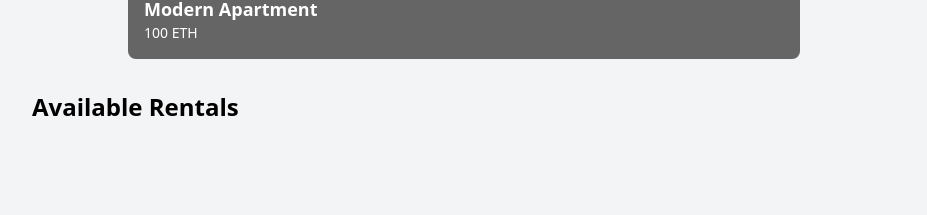
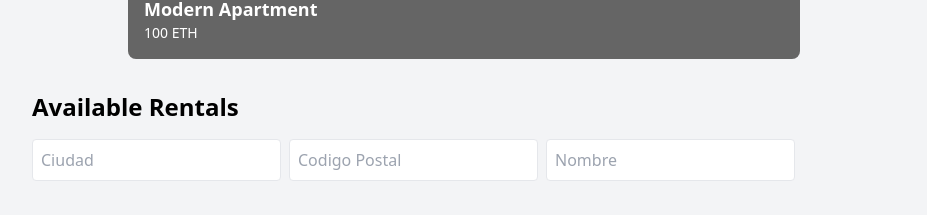
Before and after one commit to p2pdevmedia/Hackaton20025, a React (Create React App) app in the folder frontend/: page / in a window 1280 px wide. Shown: the part 373-588 px from the top of the page, without its empty margins (176-1103 px from the left). Built offline with nearby package versions, Linux system fonts and the light colour scheme.

Commit message:
Add property location fields and search

```diff
--- a/frontend/src/App.js
+++ b/frontend/src/App.js
@@ -14,6 +14,8 @@ function App() {
   const [properties, setProperties] = useState([]);
   const [titulo, setTitulo] = useState('');
   const [descripcion, setDescripcion] = useState('');
+  const [city, setCity] = useState('');
+  const [postalCode, setPostalCode] = useState('');
   const [precioUSDT, setPrecioUSDT] = useState('');
   const [seniaUSDT, setSeniaUSDT] = useState('');
   const [fotoSlider, setFotoSlider] = useState('');
@@ -21,6 +23,9 @@ function App() {
   const [fotoAvatar, setFotoAvatar] = useState('');
   const [url, setUrl] = useState('');
   const [page, setPage] = useState('home');
+  const [searchCity, setSearchCity] = useState('');
+  const [searchPostal, setSearchPostal] = useState('');
+  const [searchName, setSearchName] = useState('');
 
   const connect = async () => {
     if (!window.ethereum) {
@@ -46,6 +51,8 @@ function App() {
         id: p.id.toNumber(),
         titulo: p.titulo,
         descripcion: p.descripcion,
+        city: p.city,
+        postalCode: p.postalCode,
         precioWei: p.precioUSDT,
         seniaWei: p.seniaUSDT,
         precio: ethers.utils.formatEther(p.precioUSDT),
@@ -66,13 +73,15 @@ function App() {
   }, [account]);
 
   const listProperty = async () => {
-    if (!titulo || !descripcion || !precioUSDT || !fotoSlider || !fotosMini || !fotoAvatar || !url) return;
+    if (!titulo || !descripcion || !city || !postalCode || !precioUSDT || !fotoSlider || !fotosMini || !fotoAvatar || !url) return;
     const provider = new ethers.providers.Web3Provider(window.ethereum);
     const signer = provider.getSigner();
     const contract = new ethers.Contract(contractAddress, PropertyMarketplace.abi, signer);
     const tx = await contract.listProperty(
       titulo,
       descripcion,
+      city,
+      postalCode,
       ethers.utils.parseEther(precioUSDT),
       ethers.utils.parseEther(seniaUSDT || '0'),
       fotoSlider,
@@ -85,6 +94,8 @@ function App() {
     await tx.wait();
     setTitulo('');
     setDescripcion('');
+    setCity('');
+    setPostalCode('');
     setPrecioUSDT('');
     setSeniaUSDT('');
     setFotoSlider('');
@@ -148,6 +159,13 @@ function App() {
     },
   ];
 
+  const filtered = properties.filter(
+    p =>
+      (!searchCity || p.city.toLowerCase().includes(searchCity.toLowerCase())) &&
+      (!searchPostal || p.postalCode.includes(searchPostal)) &&
+      (!searchName || p.titulo.toLowerCase().includes(searchName.toLowerCase()))
+  );
+
   return (
     <div className="min-h-screen bg-gray-100">
       <Navbar account={account} connect={connect} disconnect={disconnect} setPage={setPage} />
@@ -160,7 +178,7 @@ function App() {
         <MyProperties account={account} contractAddress={contractAddress} />
       )}
 
-      {account && page === 'home' && (
+      {account && page === 'create' && (
         <div className="max-w-4xl mx-auto bg-white p-4 rounded shadow mb-8">
           <div className="flex flex-col gap-4">
             <input
@@ -174,6 +192,18 @@ function App() {
               placeholder="Descripcion"
               value={descripcion}
               onChange={e => setDescripcion(e.target.value)}
+            />
+            <input
+              className="border p-2 rounded"
+              placeholder="Ciudad"
+              value={city}
+              onChange={e => setCity(e.target.value)}
+            />
+            <input
+              className="border p-2 rounded"
+              placeholder="Codigo Postal"
+              value={postalCode}
+              onChange={e => setPostalCode(e.target.value)}
             />
             <input
               className="border p-2 rounded"
@@ -230,11 +260,32 @@ function App() {
 
           <section className="max-w-4xl mx-auto p-4">
             <h2 className="text-2xl font-semibold mb-4">Available Rentals</h2>
-          {properties.map(p => (
+            <div className="flex flex-col md:flex-row gap-2 mb-4">
+              <input
+                className="border p-2 rounded"
+                placeholder="Ciudad"
+                value={searchCity}
+                onChange={e => setSearchCity(e.target.value)}
+              />
+              <input
+                className="border p-2 rounded"
+                placeholder="Codigo Postal"
+                value={searchPostal}
+                onChange={e => setSearchPostal(e.target.value)}
+              />
+              <input
+                className="border p-2 rounded"
+                placeholder="Nombre"
+                value={searchName}
+                onChange={e => setSearchName(e.target.value)}
+              />
+            </div>
+            {filtered.map(p => (
               <div key={p.id} className="bg-white p-4 rounded shadow mb-4">
                 <img src={p.foto} alt={p.titulo} className="w-full h-48 object-cover mb-2" />
                 <h3 className="text-xl font-semibold">{p.titulo}</h3>
                 <p className="text-sm mb-2">{p.descripcion}</p>
+                <p className="text-sm">{p.city} - {p.postalCode}</p>
                 <p className="text-sm">Precio: {p.precio} ETH</p>
                 {p.forRent && (
                   <div className="mt-2 flex flex-col gap-2">
--- a/frontend/src/PropertyMarketplace.json
+++ b/frontend/src/PropertyMarketplace.json
@@ -48,6 +48,8 @@
       "inputs": [
         {"internalType": "string", "name": "titulo", "type": "string"},
         {"internalType": "string", "name": "descripcion", "type": "string"},
+        {"internalType": "string", "name": "city", "type": "string"},
+        {"internalType": "string", "name": "postalCode", "type": "string"},
         {"internalType": "uint256", "name": "precioUSDT", "type": "uint256"},
         {"internalType": "uint256", "name": "seniaUSDT", "type": "uint256"},
         {"internalType": "string", "name": "fotoSlider", "type": "string"},
@@ -118,6 +120,8 @@
         {"internalType": "address", "name": "owner", "type": "address"},
         {"internalType": "string", "name": "titulo", "type": "string"},
         {"internalType": "string", "name": "descripcion", "type": "string"},
+        {"internalType": "string", "name": "city", "type": "string"},
+        {"internalType": "string", "name": "postalCode", "type": "string"},
         {"internalType": "uint256", "name": "precioUSDT", "type": "uint256"},
         {"internalType": "uint256", "name": "seniaUSDT", "type": "uint256"},
         {"internalType": "string", "name": "fotoSlider", "type": "string"},
--- a/frontend/src/components/Navbar.js
+++ b/frontend/src/components/Navbar.js
@@ -18,6 +18,11 @@ function Navbar({ account, connect, disconnect, setPage }) {
           {account && (
             <button onClick={() => setPage('myProperties')} className="text-blue-600">
               My Properties
+            </button>
+          )}
+          {account && (
+            <button onClick={() => setPage('create')} className="text-blue-600">
+              Create Property
             </button>
           )}
         </div>
```
Also changed, not shown: 2 other files (tests, documents, lock files or other folders). Lines whose indentation alone changed are shown as unchanged.
